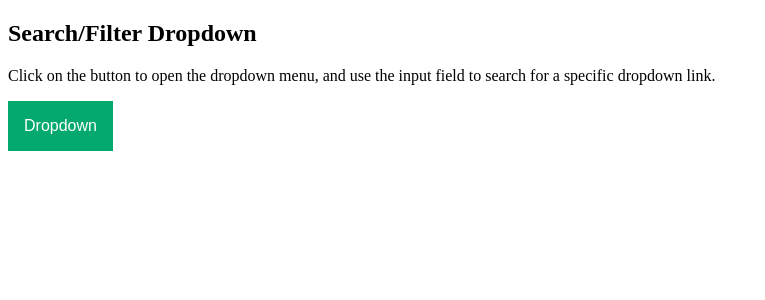
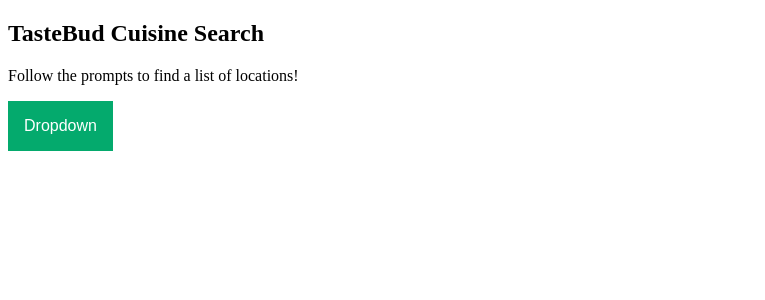
Before and after one commit to NikitaSuk/TasteBud, a Python web app: template app/templates/index.html in a window 1280 px wide. Shown: the top 300 px of the page, without its empty margins (0-765 px from the left). Run offline with Jinja, Linux system fonts and the light colour scheme; the template is opened without the code that fills it, so the values that code supplies are empty.

Commit message:
i changed the text from the base search

```diff
--- a/app/templates/index.html
+++ b/app/templates/index.html
@@ -58,8 +58,8 @@
 </head>
 <body style="background-color:white;">
 
-<h2>Search/Filter Dropdown</h2>
-<p>Click on the button to open the dropdown menu, and use the input field to search for a specific dropdown link.</p>
+<h2>TasteBud Cuisine Search</h2>
+<p>Follow the prompts to find a list of locations!</p>
 
 <div class="dropdown">
   <button onclick="myFunction()" class="dropbtn">Dropdown</button>
```
